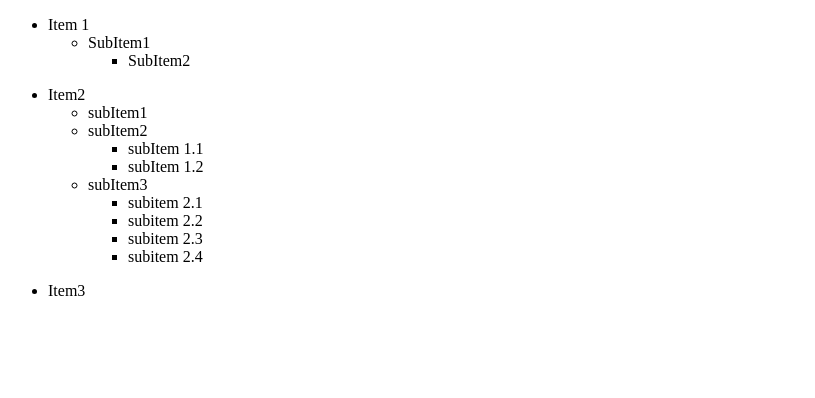
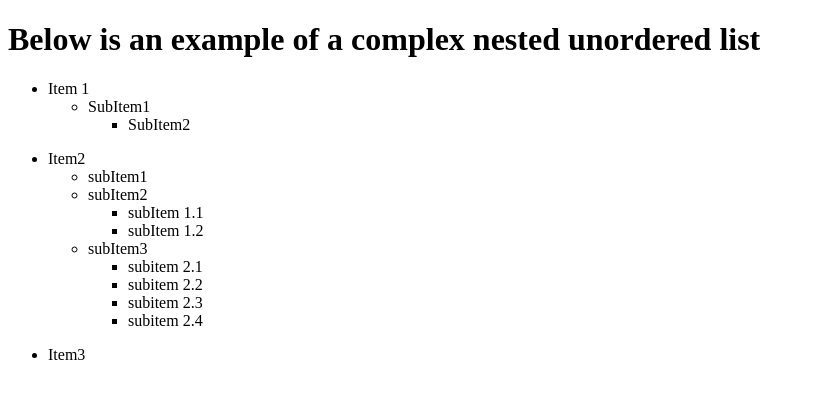
Before and after one commit to sambath22/classwork1, a plain HTML site: page index.html in a window 1280 px wide. Shown: the whole page, without its empty margins (0-815 px from the left). Drawn offline with Linux system fonts and the light colour scheme.

Commit message:
Add files via upload

```diff
--- a/index.html
+++ b/index.html
@@ -6,6 +6,7 @@
     <title>classwork1</title>
   </head>
   <body>
+    <h1>Below is an example of a complex nested unordered list</h1>
     <ul>
       <li>Item 1</li>
       <ul>
```
